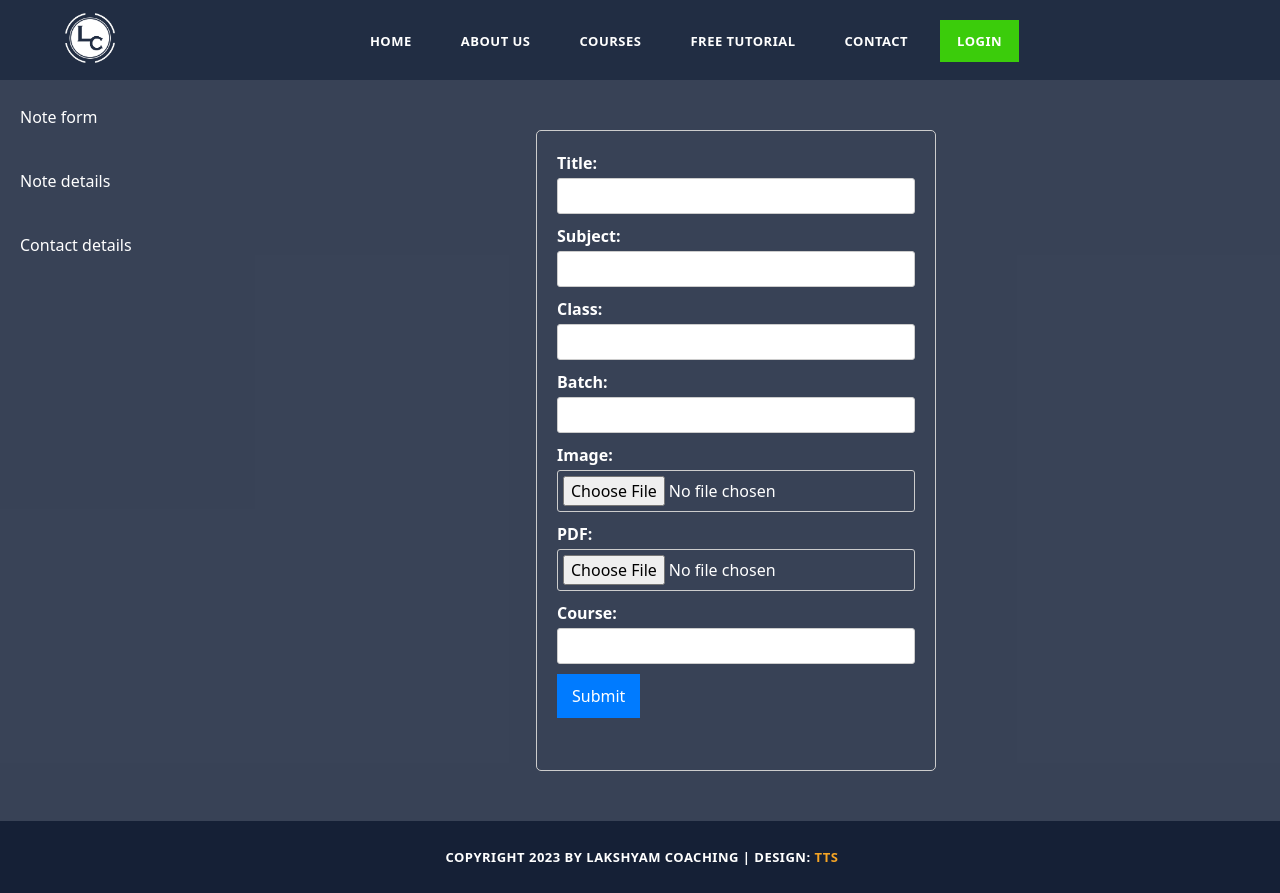
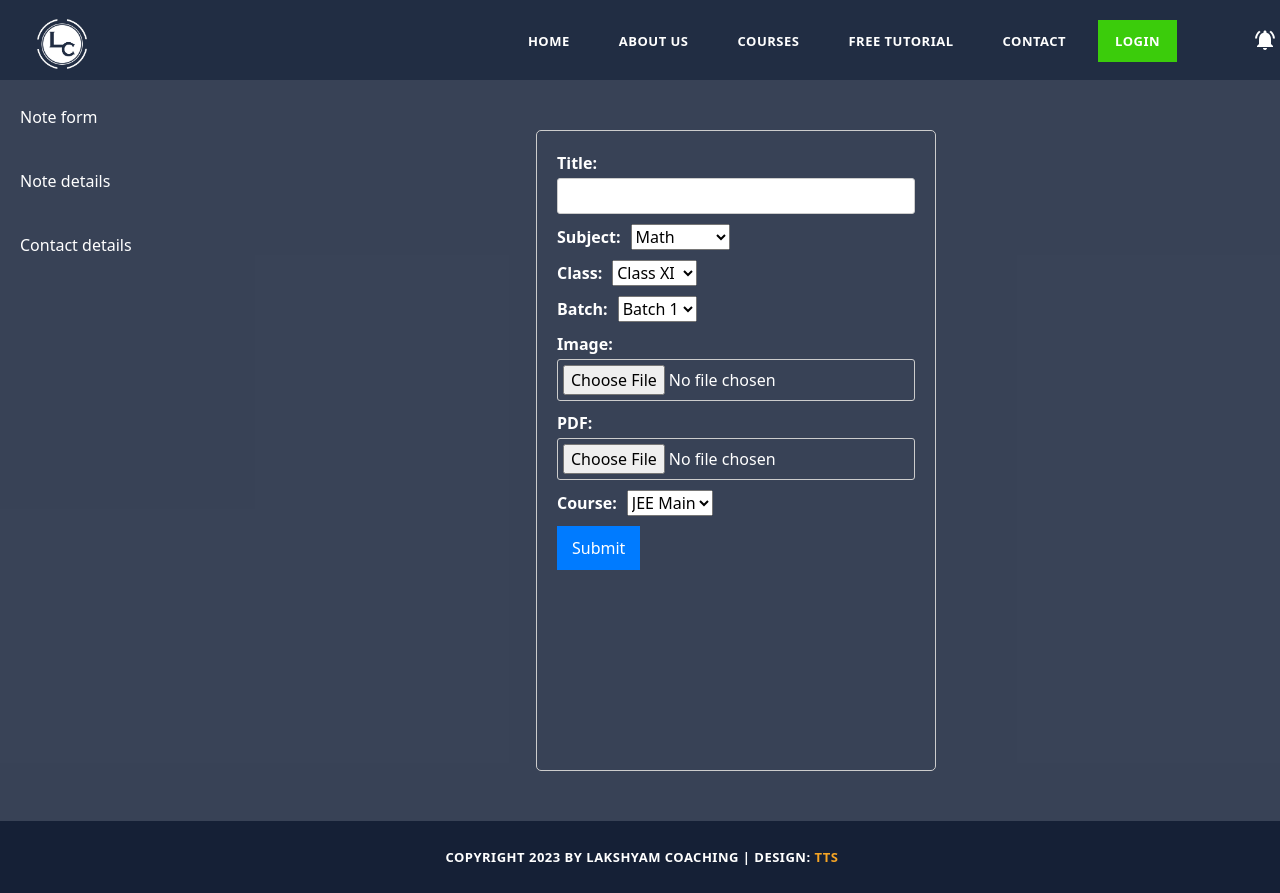
Before and after one commit to Hrx4/LakshyamCoaching, a React (Create React App) app: page /superadmin in a window 1280 px wide. Built offline with nearby package versions, Linux system fonts and the light colour scheme.

Commit message:
Add changes

```diff
--- a/src/backend.js
+++ b/src/backend.js
@@ -1,6 +1,6 @@
 const backend =
-'http://localhost:8080/';
+// 'http://localhost:8080/';
 // 'https://lakshyam.onrender.com/';
-// 'https://lakshyam-coaching.vercel.app/';
+'https://lakshyam-coaching.vercel.app/';
 
  export default backend;
--- a/src/components/Admin/NoteForm.jsx
+++ b/src/components/Admin/NoteForm.jsx
@@ -111,18 +111,30 @@ function NoteForm() {
         </div>
 
         <div className="form-group">
-          <label>Subject:</label>
-          <input type="text" value={subject} onChange={(e) => setSubject(e.target.value)} />
+          <label style={{marginRight:10}}>Subject:</label>
+          <select type="text" value={subject} onChange={(e) => setSubject(e.target.value)} >
+            <option value="Math">Math</option>
+            <option value="Physics">Physics</option>
+            <option value="Chemistry">Chemistry</option>
+          </select>
         </div>
 
         <div className="form-group">
-          <label>Class:</label>
-          <input type="text" value={classValue} onChange={(e) => setClassValue(e.target.value)} />
+          <label style={{marginRight:10}}>Class:</label>
+          <select  type="text" value={classValue} onChange={(e) => setClassValue(e.target.value)}>
+            <option value="Class XI">Class XI</option>
+            <option value="Class XII">Class XII</option>
+          </select>
         </div>
 
         <div className="form-group">
-          <label>Batch:</label>
-          <input type="text" value={batch} onChange={(e) => setBatch(e.target.value)} />
+          <label style={{marginRight:10}}>Batch:</label>
+          <select type="text" value={batch} onChange={(e) => setBatch(e.target.value)}>
+            <option value="Batch 1">Batch 1</option>
+            <option value="Batch 2">Batch 2</option>
+            <option value="Batch 3">Batch 3</option>
+
+          </select>
         </div>
 
         <div className="form-group">
@@ -136,8 +148,11 @@ function NoteForm() {
         </div>
 
         <div className="form-group">
-          <label>Course:</label>
-          <input type="text" value={course} onChange={(e) => setCourse(e.target.value)} />
+          <label  style={{marginRight:10}}>Course:</label>
+          <select type="text" value={course} onChange={(e) => setCourse(e.target.value)}>
+            <option value="JEE Main">JEE Main</option>
+            <option value="WBJEE">WBJEE</option>
+          </select>
         </div>
 
         <button type="submit">Submit</button>
--- a/src/components/Admin/NoteTable.jsx
+++ b/src/components/Admin/NoteTable.jsx
@@ -222,18 +222,30 @@ const NoteTable = (props) => {
                 </div>
 
                 <div className="form-group">
-                  <label>Subject:</label>
-                  <input type="text" value={subject} onChange={(e) => setSubject(e.target.value)} />
+                  <label style={{marginRight:10}}>Subject:</label>
+                  <select type="text" value={subject} onChange={(e) => setSubject(e.target.value)} >
+                    <option value="Math">Math</option>
+                    <option value="Physics">Physics</option>
+                    <option value="Chemistry">Chemistry</option>
+                  </select>
                 </div>
 
                 <div className="form-group">
-                  <label>Class:</label>
-                  <input type="text" value={classValue} onChange={(e) => setClassValue(e.target.value)} />
+                  <label style={{marginRight:10}}>Class:</label>
+                  <select  type="text" value={classValue} onChange={(e) => setClassValue(e.target.value)}>
+                    <option value="Class XI">Class XI</option>
+                    <option value="Class XII">Class XII</option>
+                  </select>
                 </div>
 
                 <div className="form-group">
-                  <label>Batch:</label>
-                  <input type="text" value={batch} onChange={(e) => setBatch(e.target.value)} />
+                  <label style={{marginRight:10}}>Batch:</label>
+                  <select type="text" value={batch} onChange={(e) => setBatch(e.target.value)}>
+                    <option value="Batch 1">Batch 1</option>
+                    <option value="Batch 2">Batch 2</option>
+                    <option value="Batch 3">Batch 3</option>
+
+                  </select>
                 </div>
 
                 <div className="form-group">
@@ -247,8 +259,11 @@ const NoteTable = (props) => {
                 </div>
 
                 <div className="form-group">
-                  <label>Course:</label>
-                  <input type="text" value={course} onChange={(e) => setCourse(e.target.value)} />
+                  <label  style={{marginRight:10}}>Course:</label>
+                  <select type="text" value={course} onChange={(e) => setCourse(e.target.value)}>
+                    <option value="JEE Main">JEE Main</option>
+                    <option value="WBJEE">WBJEE</option>
+                  </select>
                 </div>
 
                 <button type="submit">Submit</button>
--- a/src/components/Footer/Footer.jsx
+++ b/src/components/Footer/Footer.jsx
@@ -14,7 +14,7 @@ const CopyrightText = () => (
 
 // Footer component
 const Footer = () => (
-  <footer>
+  <footer >
     <div className="container">
       <div className="row">
         <div className="col-md-12">
--- a/src/components/Main Banner/MainBanner.jsx
+++ b/src/components/Main Banner/MainBanner.jsx
@@ -16,7 +16,7 @@ const MainBanner = ({ heading6, heading2a, heading2b, videoSource,buttonText,sho
   }, []);
 
   return (
-    <div>
+    <div >
       <section className="section-main-banner" id="top" data-section="section1" style={{height:665}} >
         <div className="bg-video">
           <video ref={videoRef} controls loop muted>
--- a/src/components/Navbar/Navbar.css
+++ b/src/components/Navbar/Navbar.css
@@ -7,7 +7,8 @@
     height: 80px;
     width: 100%;
     display: flex;
-    justify-content: space-around;
+    align-items: center;
+    justify-content: space-between;
 }
 .main-header.scrolled{
     background-color: rgba(22, 42, 75, 1);
@@ -15,7 +16,7 @@
 .main-header .logo {
     float: left;
     padding: auto;
-    padding-left: 60px;
+    padding-left: 2rem;
     padding-top: 8px;
 }
 
@@ -31,9 +32,7 @@
     font-style: normal;
     color: #f5a425;
 }
-#menu{
-    margin: auto;
-}
+
 .main-menu {
     margin: 0;
     display: flex;
@@ -135,6 +134,9 @@
 .menu-link{
     display: none;
 }
+.nav__list__part{
+    margin-left: 30%;
+}
 
 @media (max-width: 950px) {
   .main-nav li:hover a,
@@ -196,6 +198,8 @@
     .nav-toggle{
         display: block;
       }
-
+      .nav__list__part{
+        margin-left: 0px;
+      }
 
   }
--- a/src/components/Navbar/Navbar.jsx
+++ b/src/components/Navbar/Navbar.jsx
@@ -3,6 +3,7 @@ import { Link } from 'react-router-dom'
 import './Navbar.css';
 import lakshyamLogo from './lakshyamlogo.png';
 import MenuIcon from '@mui/icons-material/Menu';
+import NotificationsActiveIcon from '@mui/icons-material/NotificationsActive';
 
 const Navbar = () => {
 
@@ -26,8 +27,6 @@ const Navbar = () => {
   return (
     <div style={{position:"sticky" , top:0 , zIndex:100}}>
     <header className={`main-header ${isScrolled ? 'scrolled' : ''} clearfix `}>
-    {/* <div className={`navbar ${isScrolled ? 'scrolled' : ''}`}> */}
-
       <div className="logo">
         <Link to="/">
           <img
@@ -39,7 +38,8 @@ const Navbar = () => {
           />
         </Link>
       </div>
-      <div onClick={()=>{setMenuOpen(!menuOpen)}} className="menu-link">
+      <div className='nav__list__part' style={{display:"flex" , alignItems:"center" }}>
+      <div style={{marginLeft:"10rem"}} onClick={()=>{setMenuOpen(!menuOpen)}} className="menu-link">
         <MenuIcon fontSize='large'  style={{color:"rgba(63, 229, 3, 0.867)"}} />
       </div>
       <nav id="menu" className="main-nav" role="navigation">
@@ -66,6 +66,8 @@ const Navbar = () => {
           </li>
         </ul>
       </nav>
+      <NotificationsActiveIcon style={{cursor:"pointer", marginLeft:"1rem"}}/>
+      </div>
     </header>
     {
       (menuOpen)?
--- a/src/components/NotesSection/NotesSection.jsx
+++ b/src/components/NotesSection/NotesSection.jsx
@@ -77,7 +77,7 @@ const NoteCard = ({key, imgSrc, title, pdf }) => {
           {/* {notes.map()} */}
             {
               (showImg==='')?<div style={{ width: "100%", height: "60vh", color:"white" , display:"flex" , justifyContent:"center" , alignItems:"center"}}>
-              Please Select a Pdf From The List IN Right
+              Select your desired notes.....
               </div>
               :
               <img
--- a/src/components/SearchSection/SearchSection.css
+++ b/src/components/SearchSection/SearchSection.css
@@ -16,7 +16,8 @@
     border: thin solid white;
     border-radius: 25px;
     font-variant: inherit;
-    padding: 0.5em 3.5em 0.5em 1em;
+    /* padding: 0.5em 3.5em 0.5em 1em; */
+    padding: 10px;
     margin: 5px;
     background-color: rgba(22, 34, 57, 0.95);
     color: white;
--- a/src/components/SearchSection/SearchSection.jsx
+++ b/src/components/SearchSection/SearchSection.jsx
@@ -72,9 +72,9 @@ const SearchSection = ({open , setOpen , noteList , setNoteList}) => {
   const [course, setCourse] = useState("Jee")
   const [classs, setClasss] = useState("12")
 
-  const mainSubjects = ["Jee", "WB Joint", "NEET"];
-  const subSubjects = ["MATH", "Physics", "CHEMISTRY"];
-  const classes = ["Class X", "Class XI", "12"];
+  const mainSubjects = ["JEE Main", "WBJEE"];
+  const subSubjects = ["Math", "Physics", "Chemistry"];
+  const classes = [ "Class XI", "Class XII"];
 
   return (
     <section className="courseSearch">
--- a/src/components/VideoContent/VideoContent.jsx
+++ b/src/components/VideoContent/VideoContent.jsx
@@ -6,7 +6,7 @@ const VideoContent = () => {
       <div className="left-content">
         <span style={{color:"white"}}>our presentation is for you</span>
         <h4 style={{color:"white", fontSize:30}}>
-          Watch the video to learn more <em>about Lakshyam Coaching</em>
+          Watch the video to learn more <em style={{fontSize:35}}>about Lakshyam Coaching</em>
         </h4>
         <p style={{color:"white" , fontSize:14}}>
           Welcome to Lakshyam Coaching, the premier institute dedicated to
--- a/src/pages/FreeTutorial.jsx
+++ b/src/pages/FreeTutorial.jsx
@@ -5,7 +5,7 @@ import NotesSection from '../components/NotesSection/NotesSection'
 import SearchSection from "../components/SearchSection/SearchSection";
 
 const FreeTutorial = () => {
-  const [open, setOpen] = useState(false)
+  const [open, setOpen] = useState(true)
   const [noteList, setNoteList] = useState([]);
 
   return (
```
Also changed, not shown: 2 other files (tests, documents, lock files or other folders).
